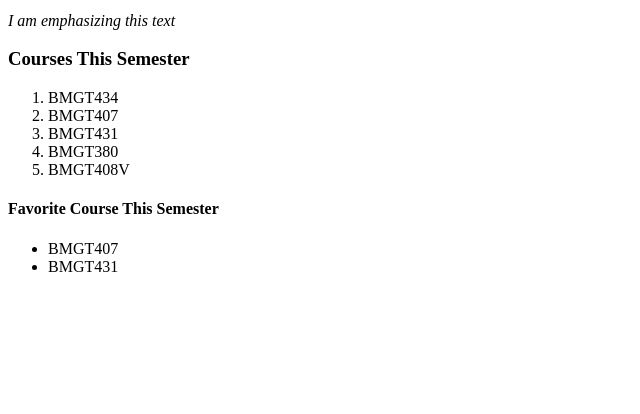
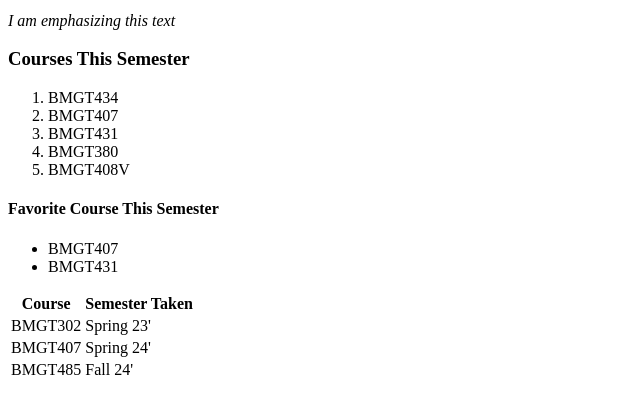
Before and after one commit to CJarvandi/helloWorld, a Flask app: page /about in a window 1280 px wide. Shown: the part 255-669 px from the top of the page, without its empty margins (0-640 px from the left). Run offline with Flask 3, Linux system fonts and the light colour scheme.

Commit message:
Added a table with Courses and Semesters taken

```diff
--- a/Templates/about.html
+++ b/Templates/about.html
@@ -25,5 +25,23 @@
         <li>BMGT407</li>
         <li>BMGT431</li>
     </ul>
+<table>
+    <tr>
+        <th>Course</th>
+        <th>Semester Taken</th>
+    </tr>
+    <tr>
+        <td>BMGT302</td>
+        <td>Spring 23'</td>
+    </tr>
+    <tr>
+        <td>BMGT407</td>
+        <td>Spring 24'</td>
+    </tr>
+    <tr>
+        <td>BMGT485</td>
+        <td>Fall 24'</td>
+    </tr>
+</table>
 </body>
 </html>
```
